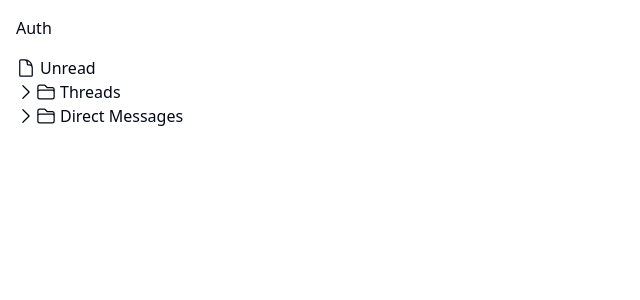
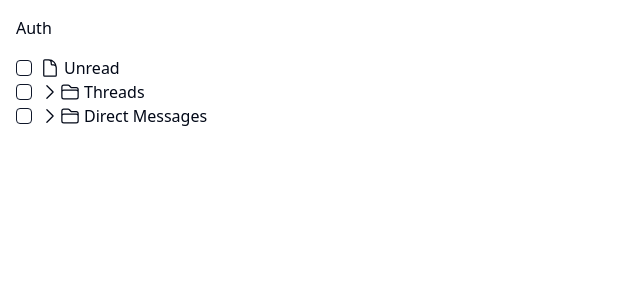
Before and after one commit to scla-sagauniv/hazimetenoosa, a React (Vite) app: page /memo in a window 1280 px wide. Shown: the top 300 px of the page, without its empty margins (0-640 px from the left). Built offline with nearby package versions, Linux system fonts and the light colour scheme.

Commit message:
チェックボックスを追加(shin)

```diff
--- a/package.json
+++ b/package.json
@@ -11,6 +11,7 @@
   },
   "dependencies": {
     "@heroicons/react": "^2.0.18",
+    "@radix-ui/react-checkbox": "^1.0.4",
     "@radix-ui/react-slot": "^1.0.2",
     "class-variance-authority": "^0.7.0",
     "clsx": "^2.0.0",
--- a/src/components/TreeItem.tsx
+++ b/src/components/TreeItem.tsx
@@ -2,6 +2,7 @@
 import ChevronDownIcon from '@heroicons/react/24/outline/ChevronDownIcon'
 import FolderIcon from '@heroicons/react/24/outline/FolderIcon'
 import DocumentIcon from '@heroicons/react/24/outline/DocumentIcon'
+import { Checkbox } from '@/components/ui/checkbox'
 import { Node } from '@/types/index'
 
 export const TreeItem = ({ label, isFolder, children, level = 0 }: Node) => {
@@ -20,6 +21,7 @@
   return (
     <div style={{ paddingLeft: `${indent}px` }}>
       <div className="flex items-center" onClick={toggle}>
+        <Checkbox className="mr-2" />
         {isFolder && (
           <ChevronDownIcon className={`w-5 h-5 transition-transform ${isOpen ? 'rotate-0' : '-rotate-90'}`} />
         )}
--- /dev/null
+++ b/src/components/ui/checkbox.tsx
@@ -0,0 +1,28 @@
+import * as React from "react"
+import * as CheckboxPrimitive from "@radix-ui/react-checkbox"
+import { Check } from "lucide-react"
+
+import { cn } from "@/lib/utils"
+
+const Checkbox = React.forwardRef<
+  React.ElementRef<typeof CheckboxPrimitive.Root>,
+  React.ComponentPropsWithoutRef<typeof CheckboxPrimitive.Root>
+>(({ className, ...props }, ref) => (
+  <CheckboxPrimitive.Root
+    ref={ref}
+    className={cn(
+      "peer h-4 w-4 shrink-0 rounded-sm border border-primary ring-offset-background focus-visible:outline-none focus-visible:ring-2 focus-visible:ring-ring focus-visible:ring-offset-2 disabled:cursor-not-allowed disabled:opacity-50 data-[state=checked]:bg-primary data-[state=checked]:text-primary-foreground",
+      className
+    )}
+    {...props}
+  >
+    <CheckboxPrimitive.Indicator
+      className={cn("flex items-center justify-center text-current")}
+    >
+      <Check className="h-4 w-4" />
+    </CheckboxPrimitive.Indicator>
+  </CheckboxPrimitive.Root>
+))
+Checkbox.displayName = CheckboxPrimitive.Root.displayName
+
+export { Checkbox }
```
Also changed, not shown: 1 other file (tests, documents, lock files or other folders).
